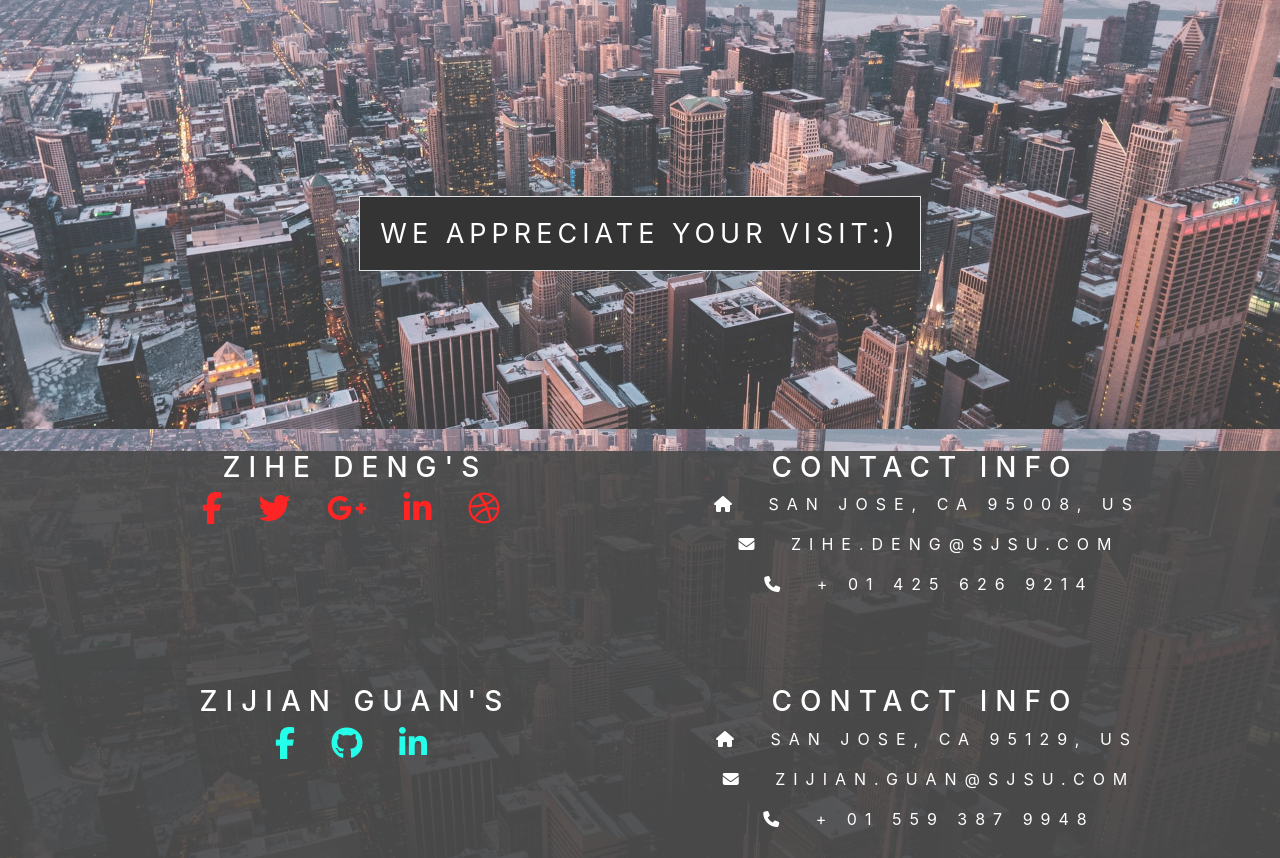
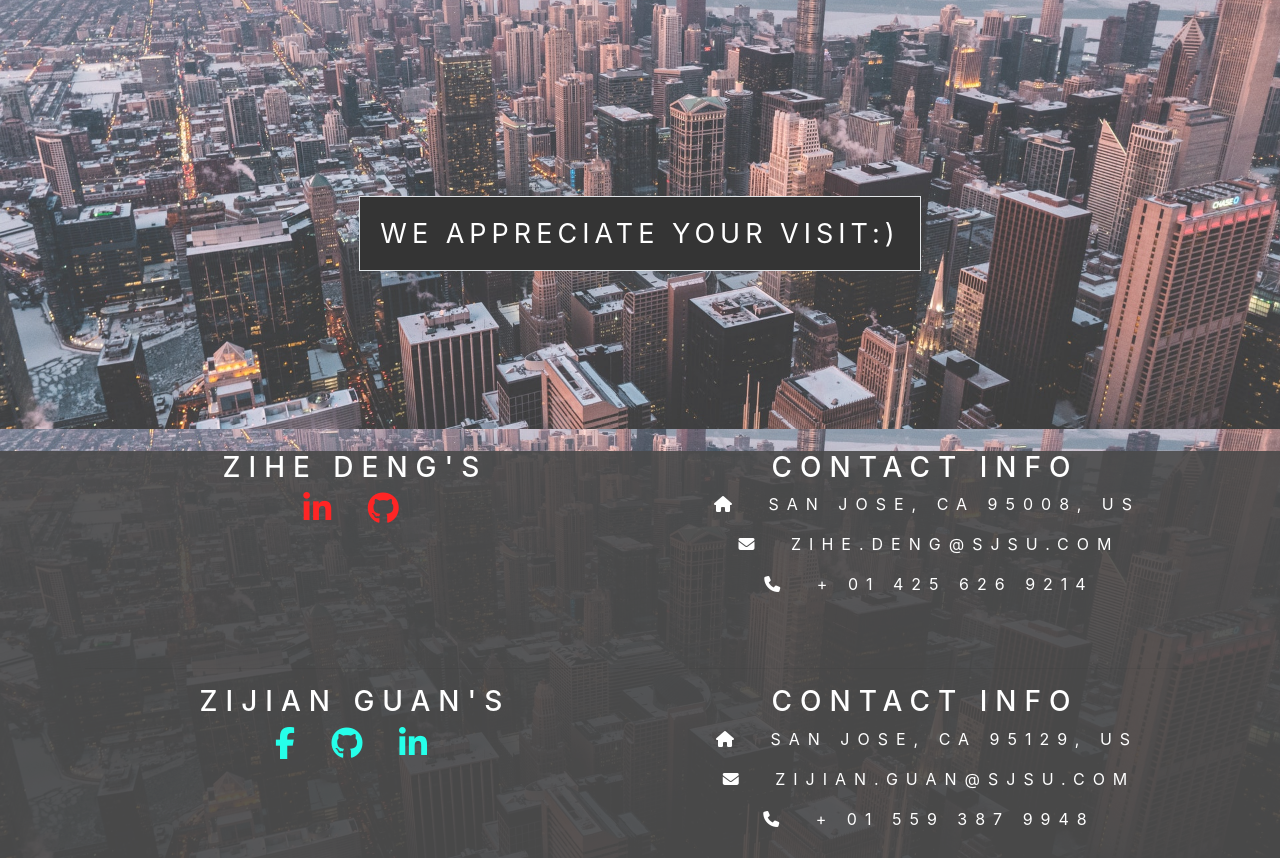
Before and after one commit to zijianguan0204/FancyWeb, a PHP site: page / in a window 1280 px wide. Shown: the part 2601-3459 px from the top of the page. Run offline with PHP 8.4, Linux system fonts and the light colour scheme; some libraries are stand-ins or nearby versions.

Commit message:
LinkedIn profile link
Added LinkedIn and Github profile links

```diff
--- a/index.php
+++ b/index.php
@@ -291,28 +291,13 @@ require_once('config.php');
             <ul class="list-unstyled list-inline text-center">
               <h3 style="color:#FFFFFF;">Zihe Deng's</h3>
               <li class="list-inline-item">
-                <a href="google.com" class="btn-floating btn-fb mx-1">
-                  <i class="fab fa-facebook-f fa-2x" style="color:#FF0000;"> </i>
-                </a>
-              </li>
-              <li class="list-inline-item">
-                <a class="btn-floating btn-tw mx-1">
-                  <i class="fab fa-twitter fa-2x" style="color:#FF0000;"> </i>
-                </a>
-              </li>
-              <li class="list-inline-item">
-                <a class="btn-floating btn-gplus mx-1">
-                  <i class="fab fa-google-plus-g fa-2x" style="color:#FF0000;"> </i>
-                </a>
-              </li>
-              <li class="list-inline-item">
-                <a class="btn-floating btn-li mx-1">
+                <a href="https://www.linkedin.com/in/dengtyler/" class="btn-floating btn-li mx-1">
                   <i class="fab fa-linkedin-in fa-2x" style="color:#FF0000;"> </i>
                 </a>
               </li>
               <li class="list-inline-item">
-                <a class="btn-floating btn-dribbble mx-1">
-                  <i class="fab fa-dribbble fa-2x" style="color:#FF0000;"> </i>
+                <a href="https://github.com/tylergithub" class="btn-floating btn-github mx-1">
+                  <i class="fab fa-github fa-2x" style="color:#FF0000;"> </i>
                 </a>
               </li>
             </ul>
```
